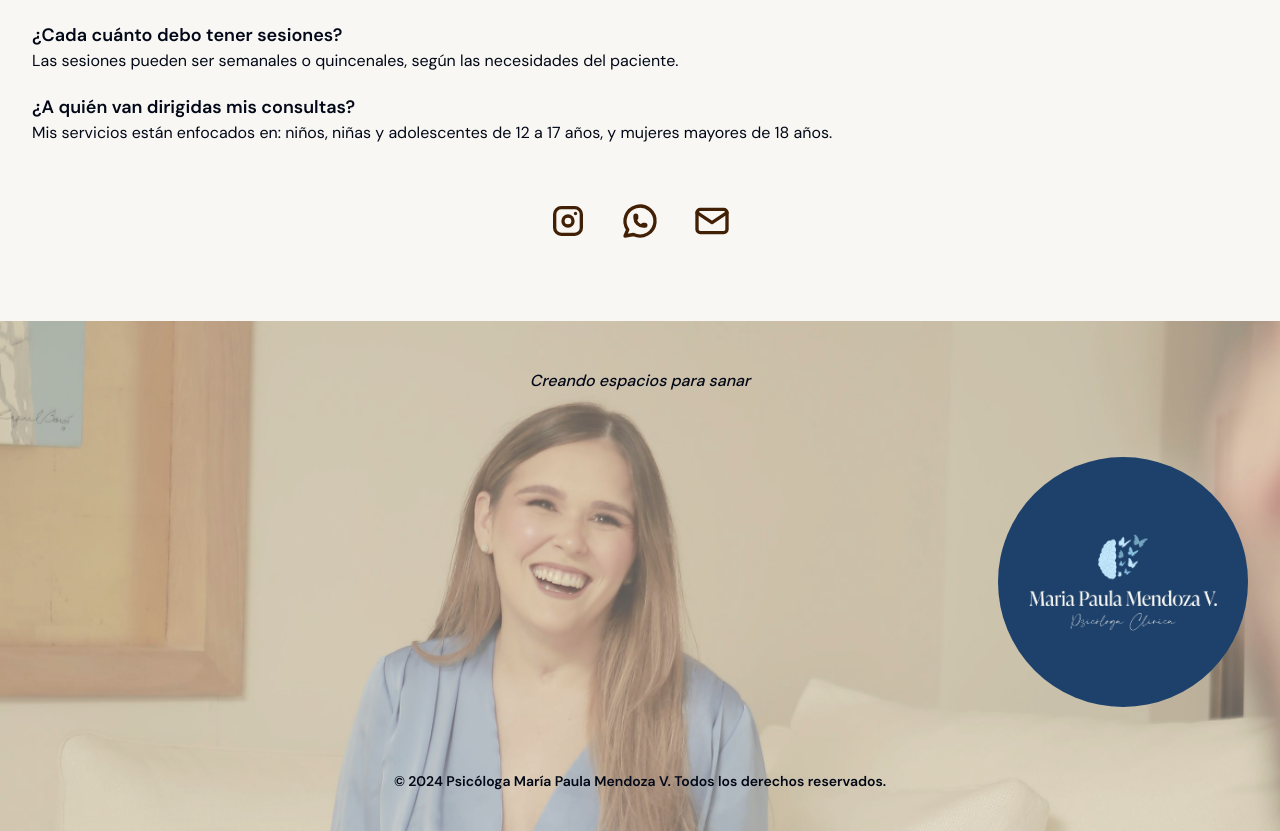
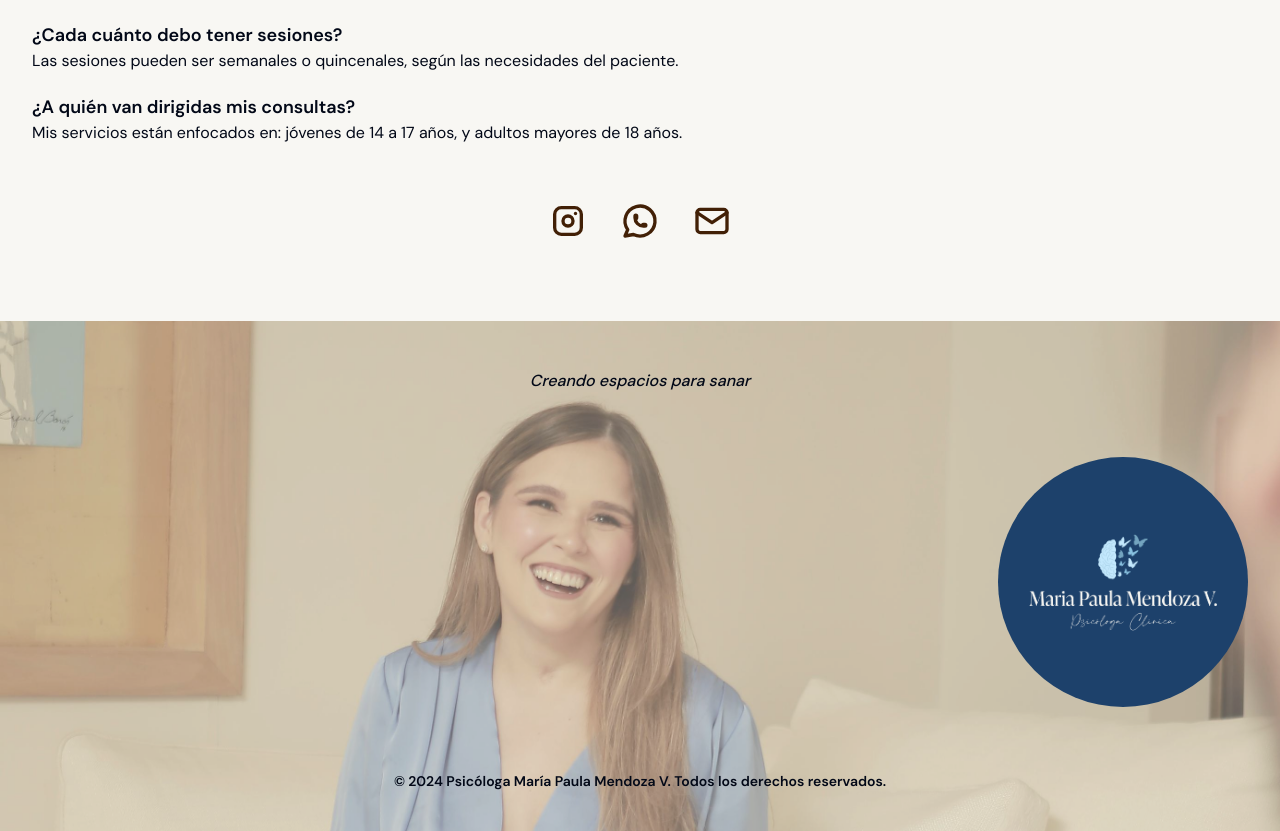
Before and after one commit to jech33/maripau-mendoza-web, a Next.js app: page / in a window 1280 px wide. Shown: the part 2500-3331 px from the top of the page. Built offline with nearby package versions, Linux system fonts and the light colour scheme; a web font is replaced by a local one.

Commit message:
chore(SectionFaq): change audience to jovenes and adultos

```diff
--- a/components/SectionFaq.tsx
+++ b/components/SectionFaq.tsx
@@ -30,8 +30,8 @@ const FaqSection = () => {
             ¿A quién van dirigidas mis consultas?
           </p>
           <p>
-            Mis servicios están enfocados en: niños, niñas y adolescentes de 12
-            a 17 años, y mujeres mayores de 18 años.
+            Mis servicios están enfocados en: jóvenes de 14 a 17 años, y adultos
+            mayores de 18 años.
           </p>
         </li>
       </ul>
--- a/package.json
+++ b/package.json
@@ -1,6 +1,6 @@
 {
   "name": "maripau-mendoza-web",
-  "version": "0.2.0",
+  "version": "0.2.1",
   "private": true,
   "scripts": {
     "dev": "next dev --turbopack",
```
